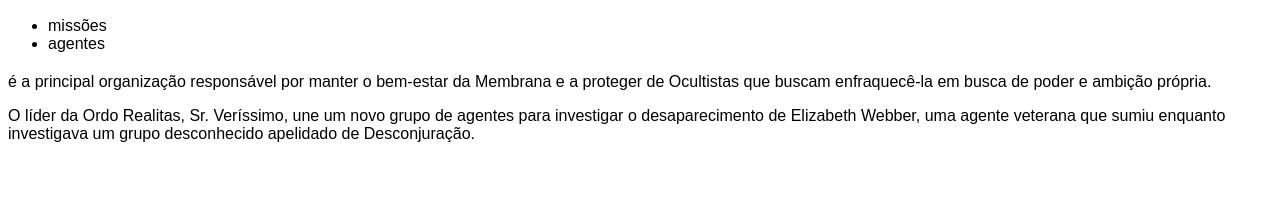
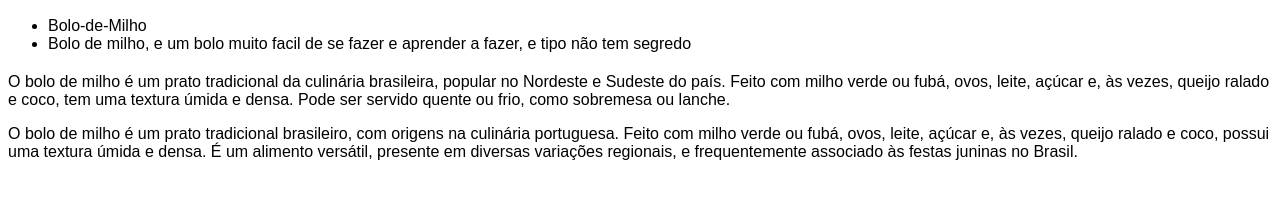
Before and after one commit to nathamperera/MAT2F, a plain HTML site: page index.html in a window 1280 px wide. Shown: the part 311-510 px from the top of the page. Drawn offline with Linux system fonts and the light colour scheme.

Commit message:
06 do 05

```diff
--- a/index.html
+++ b/index.html
@@ -3,7 +3,7 @@
 <head>
     <meta charset="UTF-8">
     <meta name="viewport" content="width=device-width, initial-scale=1.0">
-    <title>salao de missoes</title>
+    <title>Como Fazer um Bolo de Milho</title>
     <link rel="stylesheet" href="style.css">
 </head>
 <body>
@@ -11,16 +11,16 @@
         <img src="https://static.itdg.com.br/images/360-240/901f400bf4dd4e6e9e2ab65bcec454d8/354055-original.jpg"alt="bolo de milho"class="cabelsalho-da-imagem">
 
         <ul class="item">
-            <li class="itens">missões</li>
-            <li class="itens-2">agentes</li>
+            <li class="itens">Bolo-de-Milho</li>
+            <li class="itens-2">Bolo de milho, e um bolo muito facil de se fazer e aprender a fazer, e tipo não tem segredo</li>
         </ul>
         </header>
 
     <section class="principal">
         <div class="principal-conteudo">
             <h2 class="pricipal-titulo"></h2>
-            <p class="texto-1">é a principal organização responsável por manter o bem-estar da Membrana e a proteger de Ocultistas que buscam enfraquecê-la em busca de poder e ambição própria.</p>
-            <p class="texto-2">O líder da Ordo Realitas, Sr. Veríssimo, une um novo grupo de agentes para investigar o desaparecimento de Elizabeth Webber, uma agente veterana que sumiu enquanto investigava um grupo desconhecido apelidado de Desconjuração.</p>
+            <p class="texto-1">O bolo de milho é um prato tradicional da culinária brasileira, popular no Nordeste e Sudeste do país. Feito com milho verde ou fubá, ovos, leite, açúcar e, às vezes, queijo ralado e coco, tem uma textura úmida e densa. Pode ser servido quente ou frio, como sobremesa ou lanche.</p>
+            <p class="texto-2">O bolo de milho é um prato tradicional brasileiro, com origens na culinária portuguesa. Feito com milho verde ou fubá, ovos, leite, açúcar e, às vezes, queijo ralado e coco, possui uma textura úmida e densa. É um alimento versátil, presente em diversas variações regionais, e frequentemente associado às festas juninas no Brasil.</p>
     </section>
 
         </div>
```
